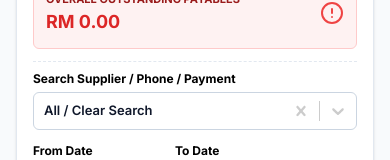
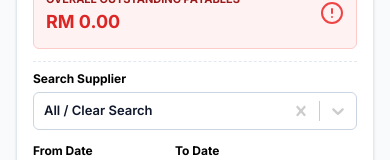
Before and after one commit to Luisant-git/NJ-fresh_Pos, a React (Vite) app in the folder frontend/: page /reports/supplier-payments in a window 390 px wide. Shown: the part 596-756 px from the top of the page. Built offline with nearby package versions, Linux system fonts and the light colour scheme; no server answers; sample sign-in values are in the browser's storage.

Commit message:
feat: simplify customer and supplier search options to only display name and phone number format

```diff
--- a/frontend/src/pages/reports/CustomerReceiptsReport.tsx
+++ b/frontend/src/pages/reports/CustomerReceiptsReport.tsx
@@ -46,27 +46,11 @@ const CustomerReceiptsReport = () => {
 
     // Add all customers and phones from consolidation data
     consolidationData.forEach((item: any) => {
-      if (item.customerName) {
+      if (item.customerName && item.customerName !== 'Counter Sale') {
+        const phoneStr = item.phone ? ` - ${item.phone}` : '';
         optionsMap.set(`cust_${item.customerName}`, {
           value: item.customerName,
-          label: `Customer: ${item.customerName}${item.phone ? ` - ${item.phone}` : ''}`
-        });
-      }
-      if (item.phone) {
-        optionsMap.set(`phone_${item.phone}`, {
-          value: item.phone,
-          label: `Phone: ${item.phone}${item.customerName ? ` - ${item.customerName}` : ''}`
-        });
-      }
-    });
-
-    // Add all receipt numbers from history data
-    receiptsHistory.forEach((item: any) => {
-      if (item.receiptNo) {
-        const custName = item.customer?.name || 'Unknown';
-        optionsMap.set(`rec_${item.receiptNo}`, {
-          value: item.receiptNo,
-          label: `Receipt No: ${item.receiptNo} - ${custName}`
+          label: `${item.customerName}${phoneStr}`
         });
       }
     });
@@ -345,7 +329,7 @@ const CustomerReceiptsReport = () => {
         {/* Filter Controls */}
         <div className="flex flex-wrap 2xl:flex-nowrap items-end gap-3 pt-2 border-t border-dashed border-[#E2E8F0]">
           <div className="flex-1 min-w-[200px]">
-            <label className="block text-[12px] font-bold text-black font-bold mb-1 whitespace-nowrap">Search Customer / Phone / Receipt</label>
+            <label className="block text-[12px] font-bold text-black mb-1 whitespace-nowrap">Search Customer</label>
             <SearchableSelect
               options={searchOptions}
               value={searchTerm}
--- a/frontend/src/pages/reports/SupplierPaymentsReport.tsx
+++ b/frontend/src/pages/reports/SupplierPaymentsReport.tsx
@@ -44,29 +44,12 @@ const SupplierPaymentsReport = () => {
   const searchOptions = React.useMemo(() => {
     const optionsMap = new Map();
 
-    // Add all suppliers and phones from consolidation data
     consolidationData.forEach((item: any) => {
       if (item.supplierName) {
+        const phoneStr = item.phone ? ` - ${item.phone}` : '';
         optionsMap.set(`supp_${item.supplierName}`, {
           value: item.supplierName,
-          label: `Supplier: ${item.supplierName}${item.phone ? ` - ${item.phone}` : ''}`
-        });
-      }
-      if (item.phone) {
-        optionsMap.set(`phone_${item.phone}`, {
-          value: item.phone,
-          label: `Phone: ${item.phone}${item.supplierName ? ` - ${item.supplierName}` : ''}`
-        });
-      }
-    });
-
-    // Add all payment numbers from history data
-    paymentsHistory.forEach((item: any) => {
-      if (item.paymentNo) {
-        const suppName = item.supplier?.name || 'Unknown';
-        optionsMap.set(`pay_${item.paymentNo}`, {
-          value: item.paymentNo,
-          label: `Payment No: ${item.paymentNo} - ${suppName}`
+          label: `${item.supplierName}${phoneStr}`
         });
       }
     });
@@ -345,7 +328,7 @@ const SupplierPaymentsReport = () => {
         {/* Filter Controls */}
         <div className="flex flex-wrap 2xl:flex-nowrap items-end gap-3 pt-2 border-t border-dashed border-[#E2E8F0]">
           <div className="flex-1 min-w-[200px]">
-            <label className="block text-[12px] font-bold text-black font-bold mb-1 whitespace-nowrap">Search Supplier / Phone / Payment</label>
+            <label className="block text-[12px] font-bold text-black mb-1 whitespace-nowrap">Search Supplier</label>
             <SearchableSelect
               options={searchOptions}
               value={searchTerm}
```
